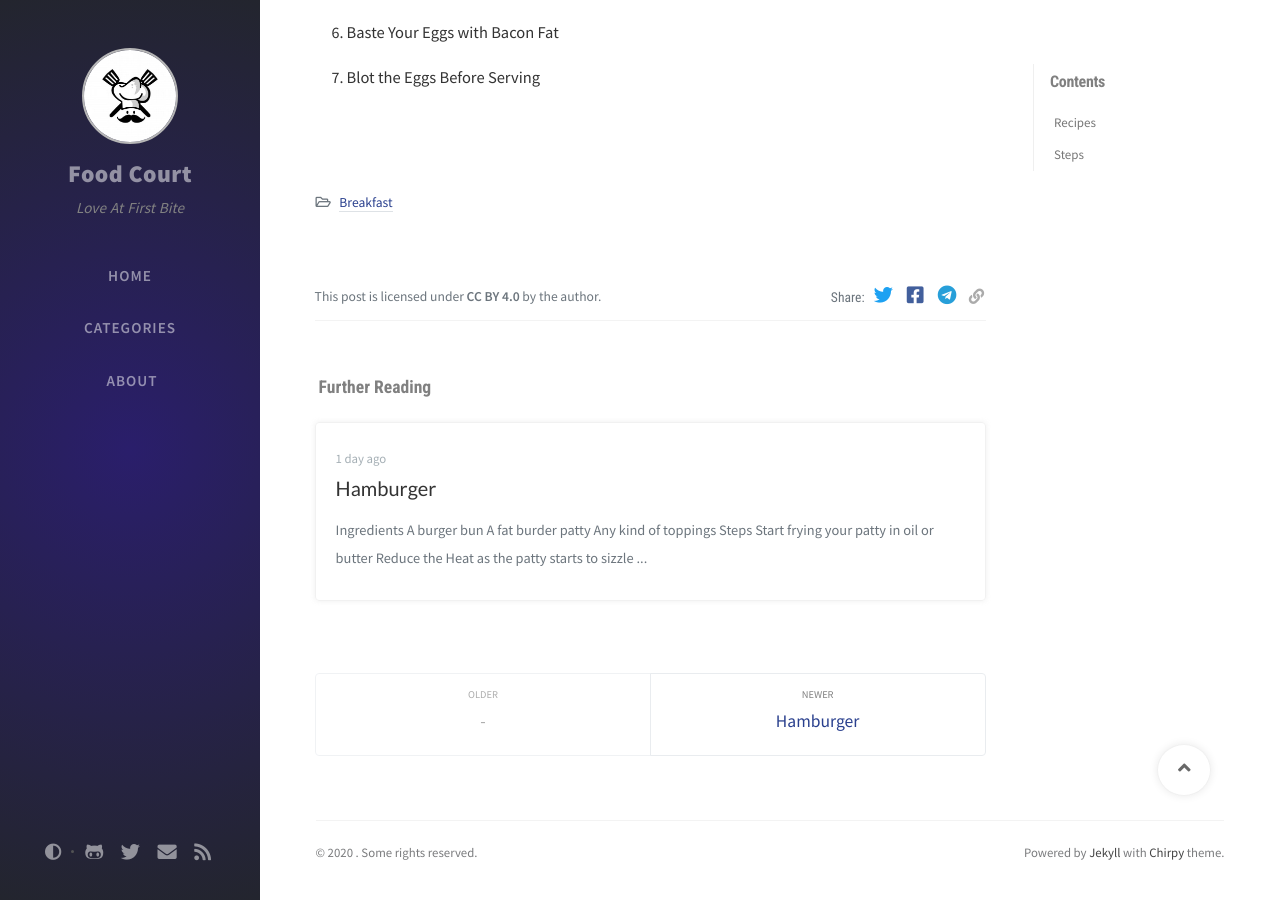
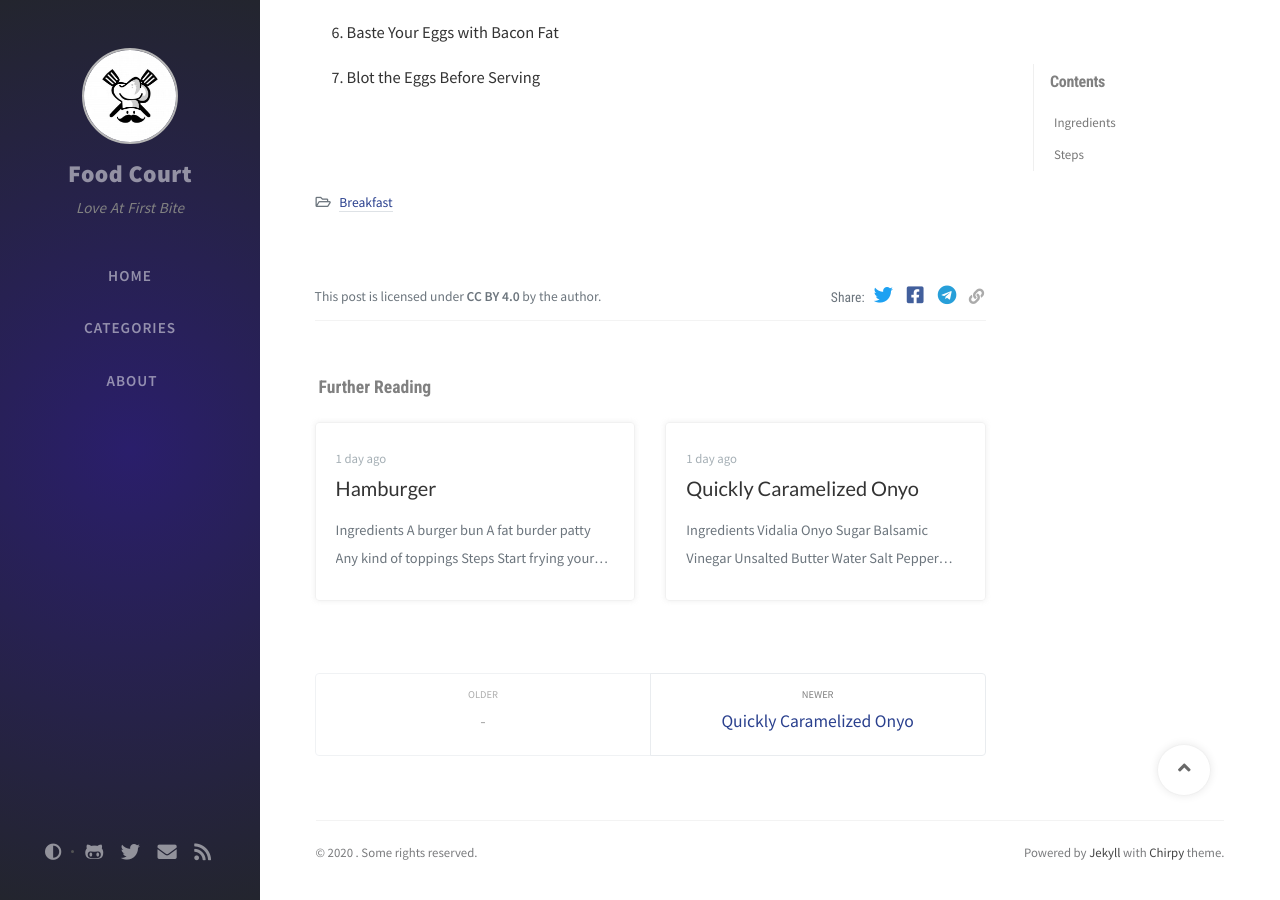
Before and after one commit to eliamorhej/unixproject, a Jekyll site: the page built from website/_posts/Breakfast/2020-12-08-Baconneggs.md, in a window 1280 px wide and 900 px high, scrolled down 688 px. Built offline with Jekyll 4.4.1, drawn with Linux system fonts in a browser that asks for light colours; nearby versions of some CDN libraries; comment, search, counter and statistics services are not loaded; part of the change alters nothing that is shown.

Commit message:
Added Onyo and changed Recipes to Ingredients in Baconneggs

```diff
--- a/website/_posts/Breakfast/2020-12-08-Baconneggs.md
+++ b/website/_posts/Breakfast/2020-12-08-Baconneggs.md
@@ -5,7 +5,7 @@ date: 2020-12-08
 image: /assets/img/sample/baconneggs.jpeg
 ---
 
-## Recipes
+## Ingredients
 
 1. A loaf of your favorite bread
 2. Extra-large eggs, because you want a generous yolk.
--- /dev/null
+++ b/website/_posts/Dinner/2020-12-08-QuicklyCaramelizedOnyo.md
@@ -0,0 +1,55 @@
+---
+title: Quickly Caramelized Onyo
+categories: [Dinner]
+date: 2020-12-08
+image: /assets/img/sample/Onyo.jpg
+---
+
+## Ingredients
+
+1. Vidalia Onyo
+
+2. Sugar
+
+3. Balsamic Vinegar
+
+4. Unsalted Butter
+
+5. Water
+
+6. Salt
+
+7. Pepper
+
+## Steps
+
+1. Take Onyo
+
+2. Slice Onyo into very long and slim strips
+
+3. Put 1 Tbsp. of Butter into pan
+
+4. Turn heat on to Medium-High
+
+5. Put Onyo in the pan as soon as the butter melts
+
+6. Season with Salt and Pepper
+
+7. Wait until it starts sizzling quite heavily
+
+8. Pour a bit of water to cover the bottom of the pan
+
+9. Close the lid and let the Onyo steam
+
+10. After the water evaporates, Mix/toss the Onyo in the pan so that it does not burn and add more water
+
+11. Repeat process until onyo becomes soft and start developping color.
+
+12. Depending on the Quality and age of the balsamic vinegar, more or less sugar may be required
+as younger balsamic vinegars tend to be more acidic.
+
+13. Pour the sugar and balsamic vinegar into the Onyo. The quantity should depend on your prefered taste. It should taste neither too sweet, neither too sour.
+
+14. Mix up the vinegar and sugar into the Onyo and reduce until the Onyo absorbs all the vinegar.
+
+15. Plate up and serve. Eat as condiment or (hopefully not) as meal.
```
Also changed, not shown: website/assets/img/sample/Onyo.jpg (added).
